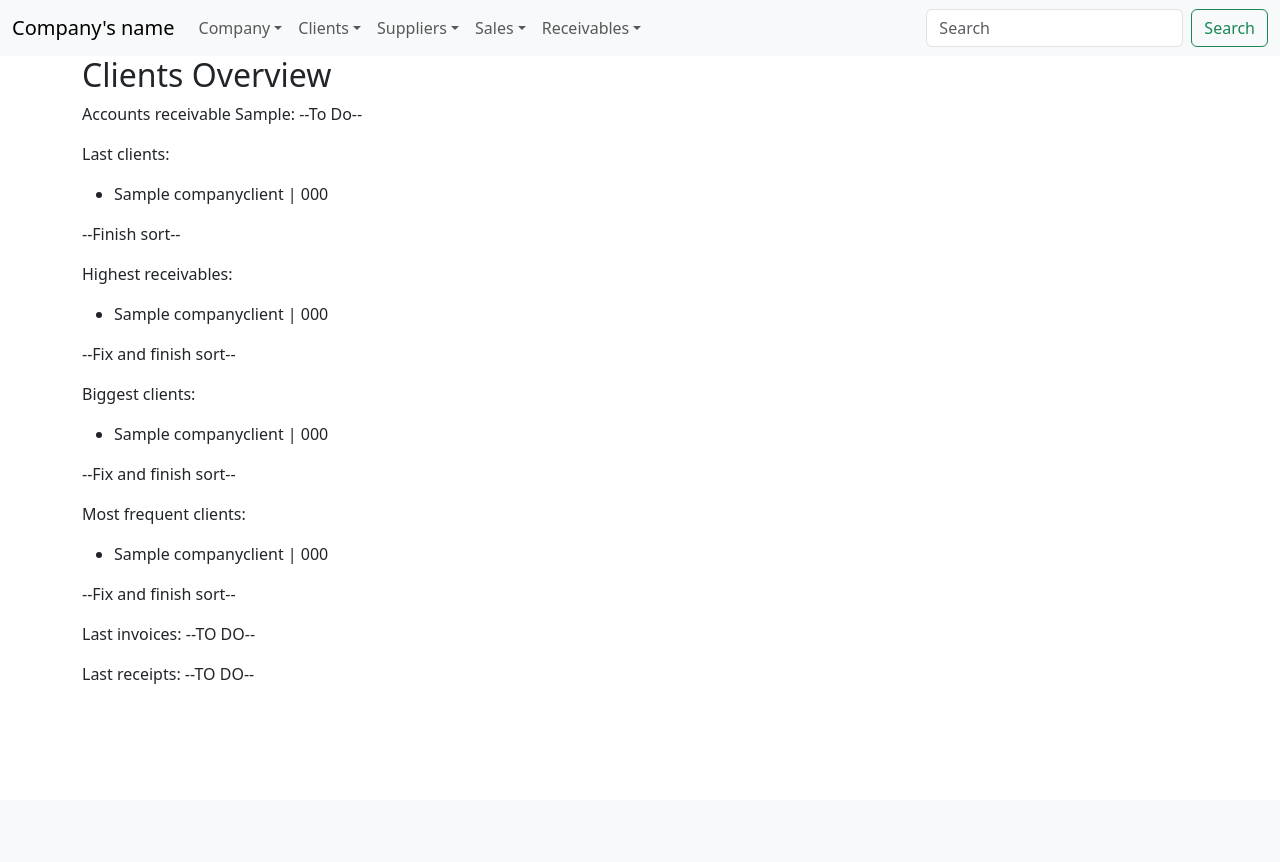
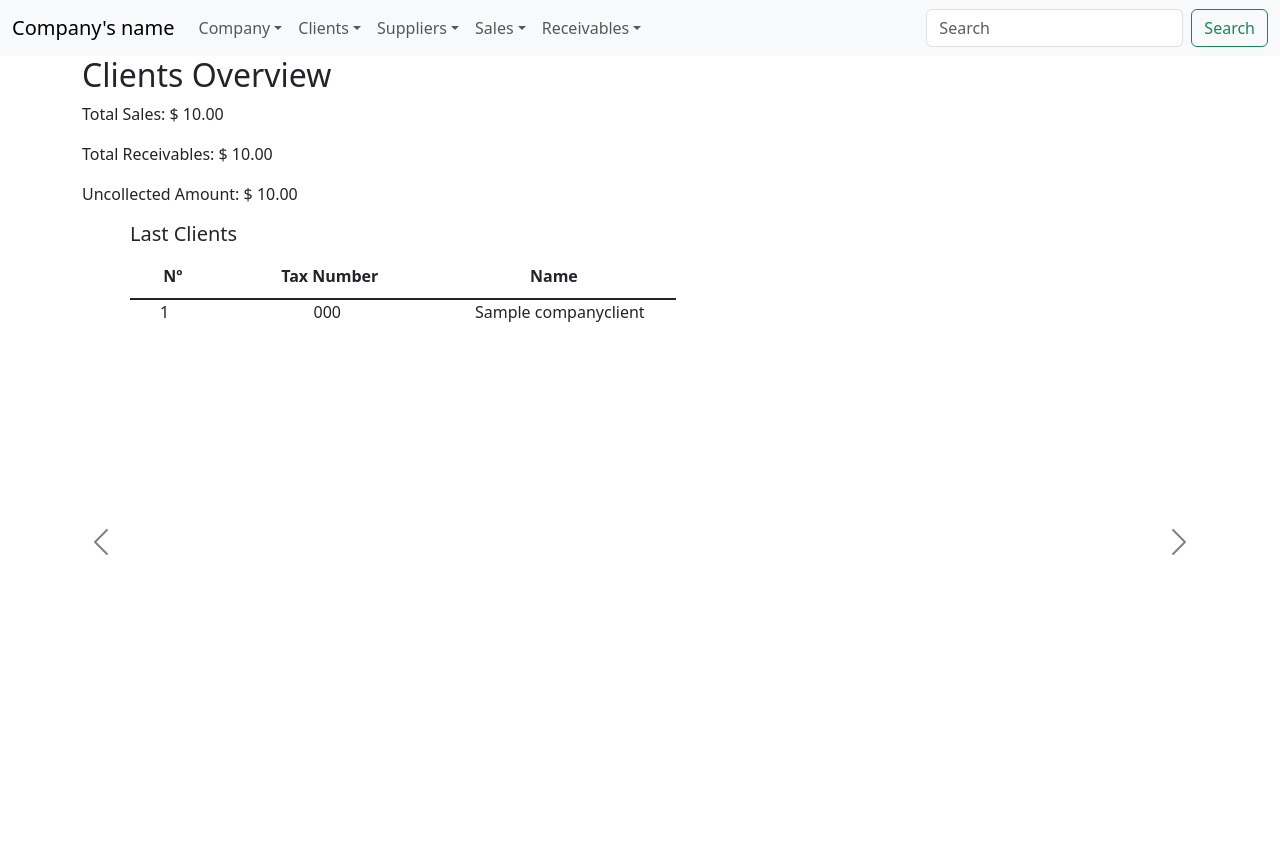
Before and after one commit to emifirmat/accounting_app, a Django app: page /erp/client in a window 1280 px wide. Before the commit the page ends 684 px from the top, so only its background shows below. Run offline with Django 5.2, Linux system fonts and the light colour scheme; tables that the repository leaves empty hold one stand-in row (values such as "Sample post").

Commit message:
Clients Overview: Completed queries for the page and completed the back-end test
Sales Overview: Modified criteria for calculating uncollected amount

```diff
--- a/erp/views.py
+++ b/erp/views.py
@@ -6,7 +6,7 @@ from decimal import Decimal
 from django.core.exceptions import ObjectDoesNotExist, ValidationError
 from django.conf import settings
 from django.db import transaction, IntegrityError
-from django.db.models import Sum, F
+from django.db.models import Sum, F, Count
 from django.db.models.functions import Coalesce
 from django.http import HttpResponseRedirect, Http404, HttpResponseBadRequest
 from django.shortcuts import render
@@ -35,9 +35,35 @@ def client_index(request):
     financial_year = FinancialYear.objects.filter(current=True).first()
     clients = CompanyClient.objects.all()
 
+    total_sales = SaleInvoice.objects.aggregate(
+        lines_sum=Sum("s_invoice_lines__total_amount")
+    )["lines_sum"] or 0
+
+    total_receivables = SaleReceipt.objects.aggregate(
+        total_sum=Sum("total_amount")
+    )["total_sum"] or 0
+
+    clients_with_sales = ClientCurrentAccount.objects.exclude(
+        invoice__isnull=True).values(
+            "client__id", "client__name", "client__tax_number").annotate(
+                total_sales=Coalesce(Sum("amount"), Decimal(0)),
+                transactions=Coalesce(Count('id'), 0)
+            )
+
+    if clients:
+        clients_dict = {
+            "total_sales": total_sales,
+            "total_receivables": total_receivables,
+            "uncollected_amount": ClientCurrentAccount.objects.aggregate(
+                total_sum=Sum("amount"))["total_sum"] or 0,
+            "by_last_added": clients,
+            "by_amount": clients_with_sales.order_by("-total_sales"),
+            "by_transactions": clients_with_sales.order_by("-transactions"),
+        }
+
     return render(request, "erp/client_index.html", {
         "financial_year": financial_year,
-        "clients": clients,
+        "clients_dict": clients_dict or None,
     })
 
 
@@ -372,56 +398,41 @@ def sales_index(request):
     year_type = request.GET.get("date_at", "calendar")
 
     # Set date range
-    current_year, previous_year = get_financial_calendar_dates(
+    cutoff_years = get_financial_calendar_dates(
         year_type, current_financial_year
     )
 
-    # Divide receipt list by year
-    cur_invoice_list = invoice_list.filter(
-        issue_date__range=(current_year["start"], current_year["end"])
-    )
-    prev_invoice_list = invoice_list.filter(
-        issue_date__range=(previous_year["start"], previous_year["end"])
-    )
+    # Create cutoff invoice dicts
+    invoice_dicts = {}
+    cutoff_statuses = ["current", "previous"]
+    for cutoff_year, cutoff_status in zip(cutoff_years, cutoff_statuses):
+        cutoff_invoice_list = invoice_list.filter(
+            issue_date__range=(cutoff_year["start"], cutoff_year["end"])
+        )
+        cutoff_invoice_list = cutoff_invoice_list.annotate(
+                lines_sum=Sum("s_invoice_lines__total_amount")
+        ) # Include total amount in each invoice
+        cutoff_invoice_list_uncollected = cutoff_invoice_list.filter(collected=False)
 
-    # Add total sum for each invoice
-    cur_invoice_list = cur_invoice_list.annotate(
-        lines_sum=Sum("s_invoice_lines__total_amount")
-    )
-    prev_invoice_list = prev_invoice_list.annotate(
-        lines_sum=Sum("s_invoice_lines__total_amount")
-    )
-
-    # Get uncollected invoice lists
-    cur_invoice_list_uncollected = cur_invoice_list.filter(collected=False)
-    prev_invoice_list_uncollected = prev_invoice_list.filter(collected=False)
-
-    # Determine invoice lists sorts in a dictionary for each current and previous
-    # invoice lists
-    invoice_dicts = {}
-    for cutoff_status, cutoff_invoice_list, cutoff_uncollected_invoice_list in zip(
-        ["current", "previous"],
-        [cur_invoice_list, prev_invoice_list],
-        [cur_invoice_list_uncollected, prev_invoice_list_uncollected]
-    ):
+        # Populate dict
         invoice_dicts[cutoff_status] = {
-        "count": len(cutoff_invoice_list),
-        "count_uncollected": len(cutoff_uncollected_invoice_list),
-        "uncollected_amount": cutoff_uncollected_invoice_list.aggregate(
-            global_amount=Sum("lines_sum")
-        )["global_amount"] or 0,
-        "by_date": cutoff_uncollected_invoice_list.order_by("-issue_date")[:10],
-        "by_amount": cutoff_uncollected_invoice_list.order_by("-lines_sum")[:10],
-        "by_uncollected_newest": cutoff_uncollected_invoice_list.order_by(
+            "count": len(cutoff_invoice_list),
+            "count_uncollected": len(cutoff_invoice_list_uncollected),
+            "uncollected_amount": ClientCurrentAccount.objects.filter(
+                date__lte=cutoff_year["end"]).aggregate(
+                global_amount=Sum("amount"))["global_amount"] or 0,
+            "by_date": cutoff_invoice_list.order_by("-issue_date")[:10],
+            "by_amount": cutoff_invoice_list.order_by("-lines_sum")[:10],
+            "by_uncollected_newest": cutoff_invoice_list_uncollected.order_by(
             "-issue_date")[:10],
-        "by_uncollected_oldest": cutoff_uncollected_invoice_list.order_by(
-            "issue_date")[:10],
-    }
+            "by_uncollected_oldest": cutoff_invoice_list_uncollected.order_by(
+            "issue_date")[:10]
+        }
 
     return render(request, "erp/sales_index.html", {
         "financial_year": current_financial_year,
         "end_date": {
-            "current": current_year["end"], "previous": previous_year["end"]
+            "current": cutoff_years[0]["end"], "previous": cutoff_years[1]["end"]
         },
         "sale_invoices": invoice_list,
         "invoice_dicts": invoice_dicts
--- a/static/css/styles.css
+++ b/static/css/styles.css
@@ -167,6 +167,11 @@
 }
 
 .carousel-control-prev-icon, .carousel-control-next-icon {
-    filter: invert(1); /* Convert from withe to black color */
+    filter: invert(1); /* Convert from white to black color */
     width: 100vw;
 }
+
+.border-half {
+    text-align: center;
+    width: 50%;
+}
--- a/templates/erp/client_index.html
+++ b/templates/erp/client_index.html
@@ -6,20 +6,78 @@
 
     <h2>Clients Overview</h2>
     {% if financial_year %}
-        <p>Accounts receivable {{ financial_year.year }}: --To Do--</p>
+        <p>Total Sales: $ {{ clients_dict.total_sales|floatformat:2 }}</p>
+        <p>Total Receivables: $ {{ clients_dict.total_receivables|floatformat:2 }}</p>
+        <p>Uncollected Amount: $ {{ clients_dict.uncollected_amount|floatformat:2 }}</p>
     {% else %}
         <p>You haven't picked a financial year yet.<a href="{% url 'company:year' %}">
         Click Here.</a></p>
     {% endif %}
-    {% if clients %}
-        <p>Last clients: <ul>{% for client in clients %}<li>{{ client }}</li>{% endfor %}</ul>--Finish sort--</p>
-        <p>Highest receivables: <ul>{% for client in clients %}<li>{{ client }}</li>{% endfor %}</ul>--Fix and finish sort--</p>
-        <p>Biggest clients: <ul>{% for client in clients %}<li>{{ client }}</li>{% endfor %}</ul>--Fix and finish sort--</p>
-        <p>Most frequent clients: <ul>{% for client in clients %}<li>{{ client }}</li>{% endfor %}</ul>--Fix and finish sort--</p>
-        <p>Last invoices: --TO DO--</p>
-        <p>Last receipts: --TO DO--</p>
+    {% if clients_dict %}
+    <div id="carousel-page" class="carousel slide" data-bs-ride="carousel">
+        <div class="carousel-inner ms-5">
+            <div class="carousel-item active">
+                <h5>Last Clients</h5>
+                    <div class="headers row border-half">
+                        <div class="col-2">Nº</div>
+                        <div class="col-5">Tax Number</div>
+                        <div class="col-5">Name</div>
+                    </div>
+                    {% for client in clients_dict.by_last_added %}
+                    <div class="client row border-half">
+                        <div class="col-2">{{ client.id }}</div>
+                        <div class="col-5">{{ client.tax_number }}</div>
+                        <div class="col-5">{{ client.name }}</div>
+                    </div>
+                {% endfor %}
+            </div>
+            <div class="carousel-item">
+                <h5>Biggest Clients</h5>
+                <div class="headers row border-half">
+                    <div class="col-1">Nº</div>
+                    <div class="col-4">Tax Number</div>
+                    <div class="col-4">Name</div>
+                    <div class="col-3">Total Sales</div>
+                </div>
+                {% for client in clients_dict.by_amount %}
+                <div class="client row border-half">
+                    <div class="col-1">{{ client.client__id }}</div>
+                    <div class="col-4">{{ client.client__tax_number }}</div>
+                    <div class="col-4">{{ client.client__name }}</div>
+                    <div class="col-3">$ {{ client.total_sales|floatformat:2 }}</div>
+                </div>
+                {% endfor %}
+            </div>
+            <div class="carousel-item">
+                <h5>Most Frequent Clients</h5>
+                <div class="headers row border-half">
+                    <div class="col-1">Nº</div>
+                    <div class="col-4">Tax Number</div>
+                    <div class="col-4">Name</div>
+                    <div class="col-3">Total Transactions</div>
+                </div>
+                {% for client in clients_dict.by_transactions %}
+                <div class="client row border-half">
+                    <div class="col-1">{{ client.client__id }}</div>
+                    <div class="col-4">{{ client.client__tax_number }}</div>
+                    <div class="col-4">{{ client.client__name }}</div>
+                    <div class="col-3">{{ client.transactions }}</div>
+                </div>
+                {% endfor %}
+            </div>
+        </div>
+        <button class="carousel-control-prev" type="button" data-bs-target="#carousel-page" data-bs-slide="prev">
+            <span class="carousel-control-prev-icon" aria-hidden="true"></span>
+            <span class="visually-hidden">Previous</span>
+        </button>
+        <button class="carousel-control-next" type="button" data-bs-target="#carousel-page" data-bs-slide="next">
+            <span class="carousel-control-next-icon" aria-hidden="true"></span>
+            <span class="visually-hidden">Next</span>
+        </button>
+    </div>
     {% else %}
         <p>You haven't added any clients yet.</p>
     {% endif %}
 
+
 {% endblock body %}
```
Also changed, not shown: erp/tests/tests_db_views.py (+6 -1 lines), erp/tests/tests_front.py (+4 -4 lines).
